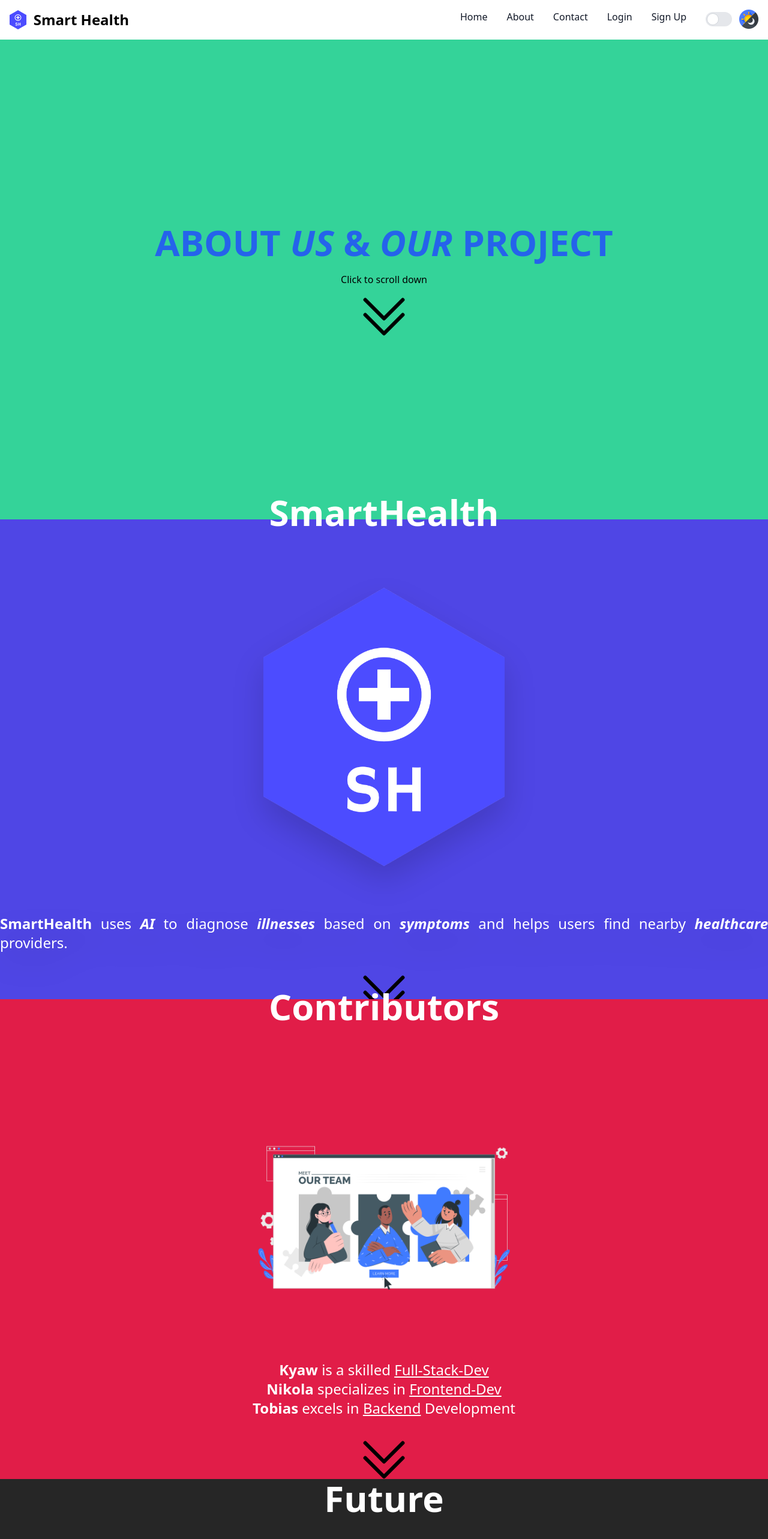
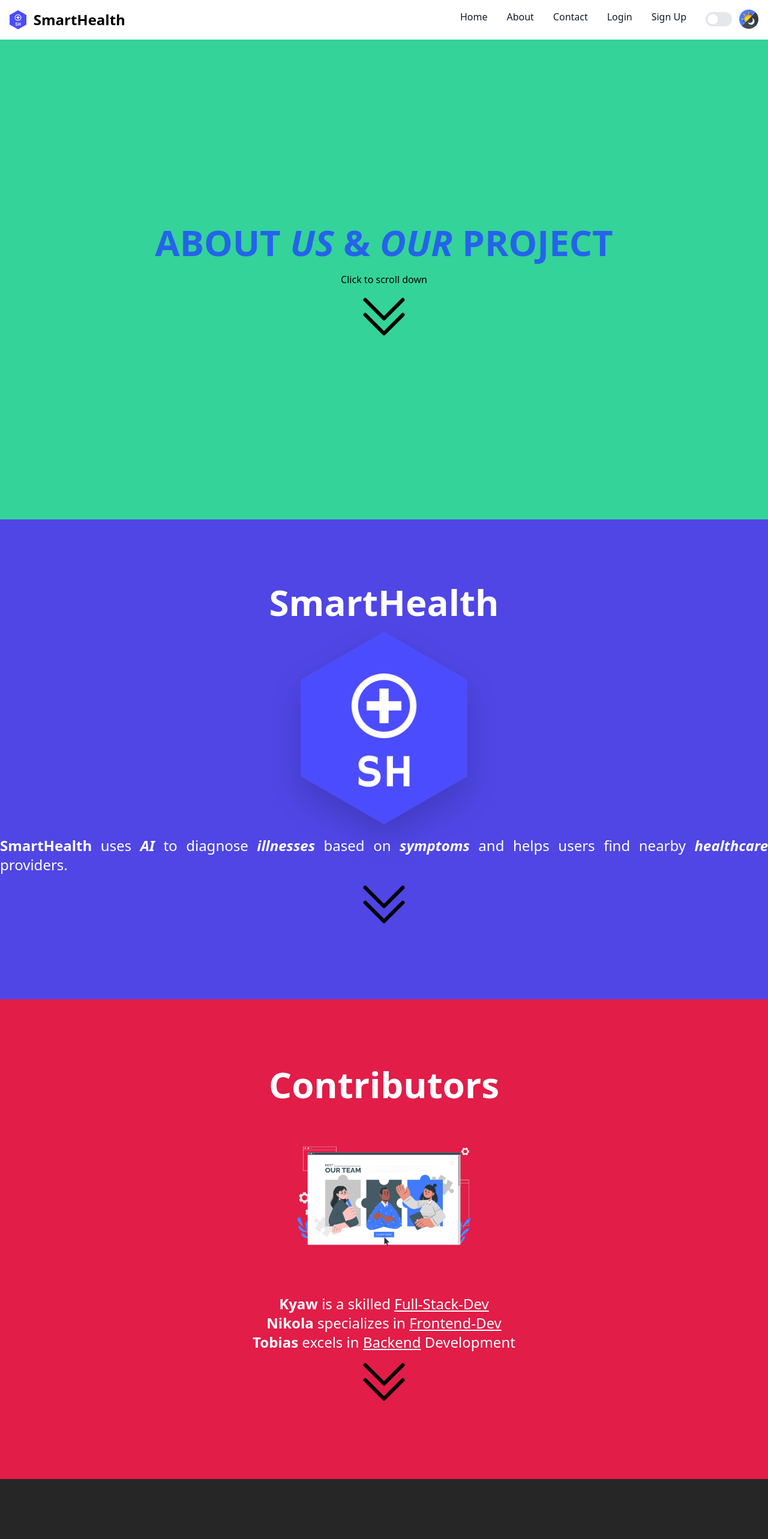
Before and after one commit to KyawIT/SmartHealth, a SvelteKit app in the folder SmartHealth_Frontend/: page /about in a window 1280 px wide. Shown: the top 2566 px of the page at 60% size. Built offline with nearby package versions, Linux system fonts and the light colour scheme.

Commit message:
Some UI Changes

```diff
--- a/SmartHealth_Frontend/src/components/+navbar.svelte
+++ b/SmartHealth_Frontend/src/components/+navbar.svelte
@@ -5,8 +5,8 @@
     <a href="/" class="flex items-center space-x-3 rtl:space-x-reverse">
       <img src="/Logo6Corners/logo.svg" class="h-8" alt="Flowbite Logo" />
       <span
-        class="self-center text-2xl font-semibold whitespace-nowrap dark:text-white"
-        >Smart Health</span
+        class=" self-center text-2xl font-bold whitespace-nowrap dark:text-white"
+        >SmartHealth</span
       >
     </a>
     <button
--- a/SmartHealth_Frontend/src/routes/+page.svelte
+++ b/SmartHealth_Frontend/src/routes/+page.svelte
@@ -1,9 +1,36 @@
+<script>
+
+</script>
+
 <div id="container">
-  <h1 class="text-3xl">Welcome to SvelteKit</h1>
-  <p>
-    Visit <a href="https://kit.svelte.dev">kit.svelte.dev</a> to read the documentation
-  </p>
+  <div class="max-w-2xl mx-auto m-5">
+    <form>
+      <label for="default-search"
+        class="mb-2 text-sm font-medium text-gray-900 sr-only dark:text-gray-300">Search</label>
+      <div class="relative">
+        <div class="flex absolute inset-y-0 left-0 items-center pl-3 pointer-events-none">
+          <svg class="w-5 h-5 text-gray-500 dark:text-gray-400" fill="none" stroke="currentColor" viewBox="0 0 24 24"
+            xmlns="http://www.w3.org/2000/svg">
+            <path stroke-linecap="round" stroke-linejoin="round" stroke-width="2"
+              d="M21 21l-6-6m2-5a7 7 0 11-14 0 7 7 0 0114 0z"></path>
+          </svg>
+        </div>
+        <input type="search" id="default-search"
+          class="block p-4 pl-10 w-full text-sm text-gray-900 bg-gray-50 rounded-lg border border-gray-300 focus:ring-blue-500 focus:border-blue-500 dark:bg-gray-700 dark:border-gray-600 dark:placeholder-gray-400 dark:text-white dark:focus:ring-blue-500 dark:focus:border-blue-500"
+          placeholder="Search Headache, Fever..." required />
+        <button type="submit"
+          class="text-white absolute right-2.5 bottom-2.5 bg-blue-700 hover:bg-blue-800 focus:ring-4 focus:outline-none focus:ring-blue-300 font-medium rounded-lg text-sm px-4 py-2 dark:bg-blue-600 dark:hover:bg-blue-700 dark:focus:ring-blue-800">Search</button>
+      </div>
+    </form>
+  </div>
+
+  <div>
+
+  </div>
 </div>
 
 <style>
+  #container {
+    min-height: 100vh;
+  }
 </style>
--- a/SmartHealth_Frontend/src/routes/about/+page.svelte
+++ b/SmartHealth_Frontend/src/routes/about/+page.svelte
@@ -1,5 +1,4 @@
-<script>
-    // @ts-nocheck
+<script lang="ts">
 
     function scrollToTop() {
         window.scrollTo({ top: 0, behavior: "smooth" });
@@ -16,13 +15,13 @@
     </div>
     <div class="sticky top-0 h-screen flex flex-col items-center justify-center bg-indigo-600 text-white"
         id="secondSlide">
-        <h1 class="mb-20 text-6xl font-black text-white dark:text-white text-center">
+        <h1 class="mb-5 text-6xl font-black text-white dark:text-white text-center">
             SmartHealth
         </h1>
         <div class="flex justify-center drop-shadow-2xl">
             <img class="image rounded-t-lg" src="\Logo6Corners\logo_large.png" alt="" />
         </div>
-        <div class="mt-20 drop-shadow-2xl h-auto">
+        <div class="mt-5 h-auto">
             <p class="text-2xl font-medium text-white text-justify">
                 <span class="font-extrabold hover:italic">SmartHealth</span> uses
                 <span class="font-bold italic">AI</span> to diagnose
@@ -32,10 +31,10 @@
                 <span class="font-bold italic">healthcare</span> providers.
             </p>
         </div>
-        <a class="mt-5" href="#thirdSlide"><img src="./svgs/down_arrow.svg" width="100" height="100" /></a>
+        <a class="" href="#thirdSlide"><img src="./svgs/down_arrow.svg" width="100" height="100" /></a>
     </div>
     <div class="sticky top-0 h-screen flex flex-col items-center justify-center bg-rose-600 text-white" id="thirdSlide">
-        <h5 class="mb-20 text-6xl font-black text-white dark:text-white text-center">
+        <h5 class="text-6xl font-black text-white dark:text-white text-center">
             Contributors
         </h5>
         <div class="flex justify-center">
@@ -50,22 +49,22 @@
             excels in <span class="underline hover:no-underline">Backend</span>
             Development
         </p>
-        <a class="mt-5" href="#fourthSlide"><img src="./svgs/down_arrow.svg" width="100" height="100" /></a>
+        <a class="" href="#fourthSlide"><img src="./svgs/down_arrow.svg" width="100" height="100" /></a>
     </div>
     <div class="sticky top-0 h-screen flex flex-col items-center justify-center bg-neutral-800 text-white"
         id="fourthSlide">
-        <h5 class="mb-20 text-6xl font-black text-white dark:text-white text-center">
+        <h5 class="text-6xl font-black text-white dark:text-white text-center">
             Future
         </h5>
         <div class="flex justify-center">
             <img class="image rounded-t-lg" src="/frontend/about2.png" alt="" />
         </div>
-        <p class="text-xl font-medium text-gray-700 dark:text-gray-400">
-            Smart Health aims to enhance AI for accurate diagnoses, expand features,
+        <p class="w-3/4 text-2xl font-medium text-gray-700 dark:text-gray-400 text-justify">
+            <span class="font-extrabold hover:italic">SmartHealth</span> aims to enhance AI for accurate diagnoses, expand features,
             integrate with global networks, prioritize user engagement, and ensure
             regulatory compliance.
         </p>
-        <a class="mt-5 last-slide-arrow" href="" on:click={scrollToTop()}><img src="./svgs/down_arrow.svg" width="100"
+        <a class="last-slide-arrow" href="" on:click={scrollToTop()}><img src="./svgs/down_arrow.svg" width="100"
                 height="100" /></a>
     </div>
 </div>
@@ -76,8 +75,7 @@
     }
 
     .image {
-        height: 30em;
-        padding-top: 1em;
+        height: 20em;
     }
 
     .last-slide-arrow {
```
